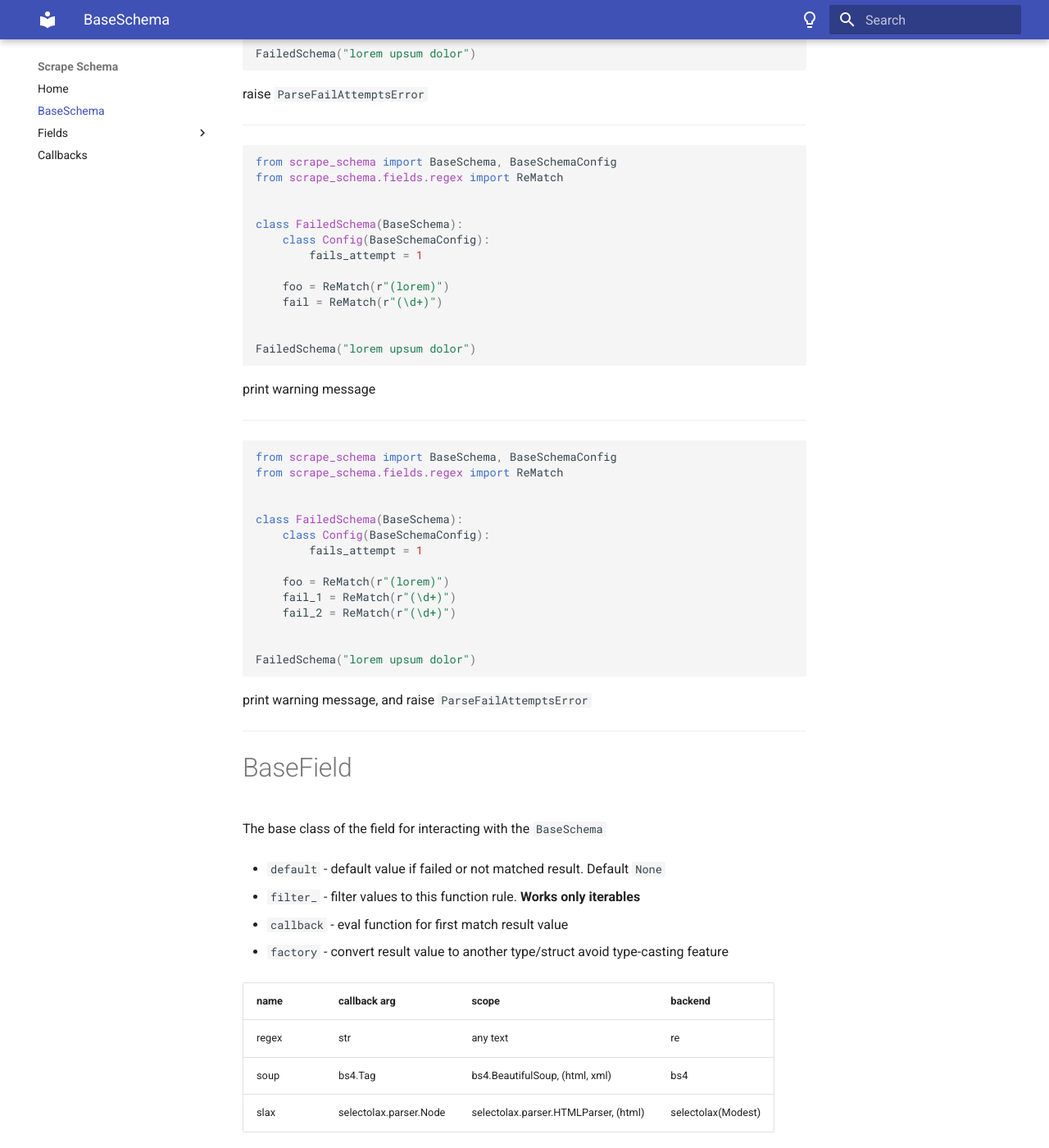
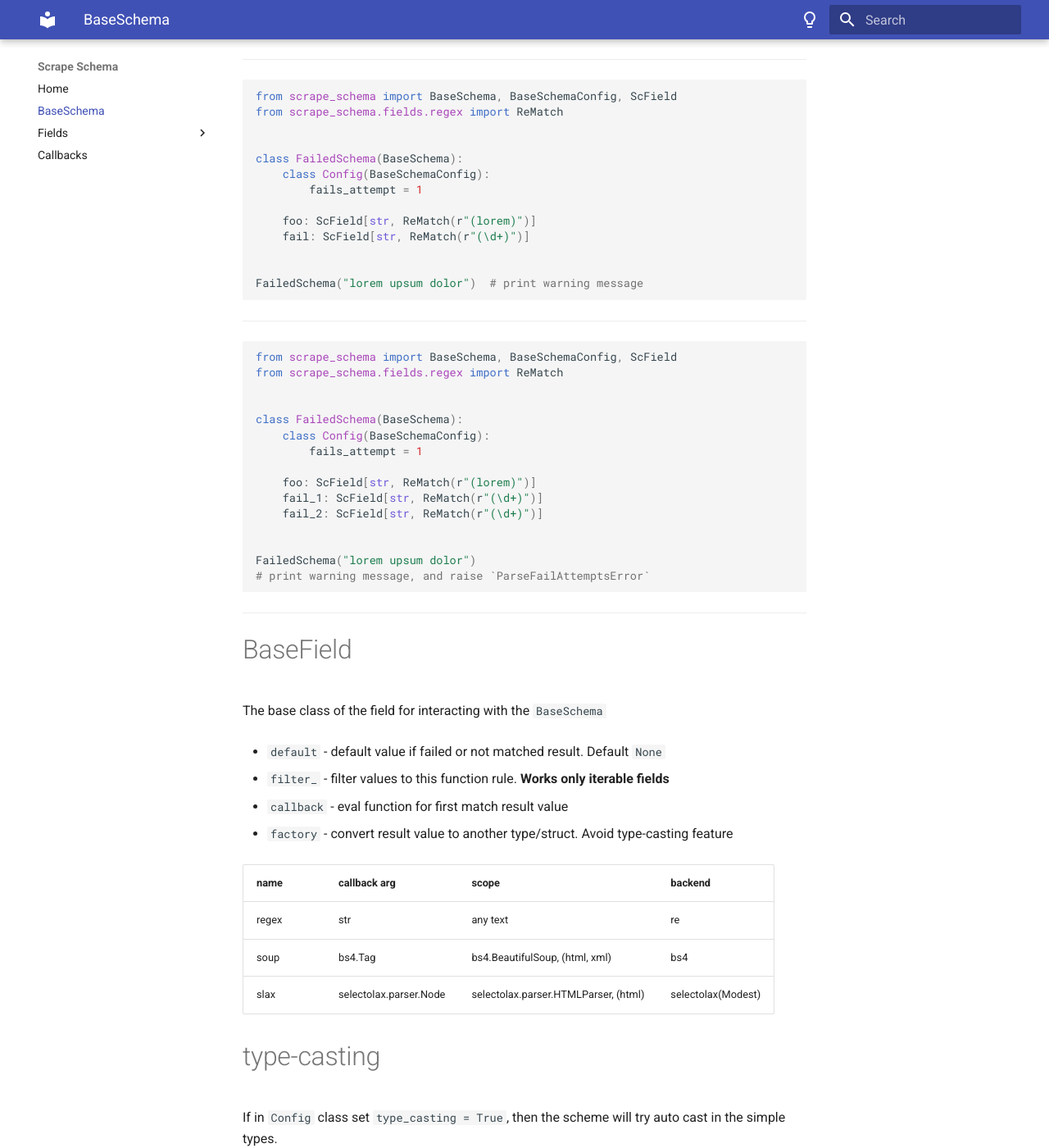
Before and after one commit to vypivshiy/scrape-schema, an MkDocs documentation site: the page built from docs/schema.md, in a window 1280 px wide and 1400 px high, scrolled down 4469 px. Shown: the whole window at 82% size. Built offline with MkDocs 1.6.1 and Material for MkDocs 9.7.7, drawn with Linux system fonts in a browser that asks for light colours; some of the changed text lies outside the part shown.

````diff
--- a/docs/schema.md
+++ b/docs/schema.md
@@ -31,16 +31,15 @@ Parse fields from markup. Alias for `BaseSchema(markup, parse_markup=True, **kwa
 * kwargs - any keyword arguments for setattr in schema
 
 ```python
-from typing import Annotated
-from scrape_schema import BaseSchema
+from scrape_schema import BaseSchema, ScField
 from scrape_schema.fields.regex import ReMatch
 
 markup = "100 lorem"
 
 
 class Schema(BaseSchema):
-    word: Annotated[str, ReMatch(r"([a-zA-Z]+)")]
-    digit: Annotated[int, ReMatch(r"(\d+)")]
+    word: ScField[str, ReMatch(r"([a-zA-Z]+)")]
+    digit: ScField[int, ReMatch(r"(\d+)")]
 
 
 print(*Schema.from_markup(markup))
@@ -51,16 +50,15 @@ print(*Schema.from_markup(markup))
 * **kwargs - any keyword arguments for setattr in schema
 
 ```python
-from typing import Annotated
-from scrape_schema import BaseSchema
+from scrape_schema import BaseSchema, ScField
 from scrape_schema.fields.regex import ReMatch
 
 markups = ["100 lorem", "200 dolor"]
 
 
 class Schema(BaseSchema):
-    word: Annotated[str, ReMatch(r"([a-zA-Z]+)")]
-    digit: Annotated[int, ReMatch(r"(\d+)")]
+    word: ScField[str, ReMatch(r"([a-zA-Z]+)")]
+    digit: ScField[int, ReMatch(r"(\d+)")]
 
 
 print(*Schema.from_list(markups), sep="\n")
@@ -74,16 +72,15 @@ Split string by crop_rule method and return schema object
 * **kwargs - any keyword arguments for setattr in schema
 
 ```python
-from typing import Annotated
-from scrape_schema import BaseSchema
+from scrape_schema import BaseSchema, ScField
 from scrape_schema.fields.regex import ReMatch
 
 markup = "100 lorem; 200 dolor"
 
 
 class Schema(BaseSchema):
-    word: Annotated[str, ReMatch(r"([a-zA-Z]+)")]
-    digit: Annotated[int, ReMatch(r"(\d+)")]
+    word: ScField[str, ReMatch(r"([a-zA-Z]+)")]
+    digit: ScField[int, ReMatch(r"(\d+)")]
 
 
 # get last string from split("; ") method
@@ -99,16 +96,15 @@ print(Schema.from_crop_rule(markup, crop_rule=lambda s: s.split("; ")[-1]))
 * **kwargs - any keyword arguments for setattr in schema
 
 ```python
-from typing import Annotated
-from scrape_schema import BaseSchema
+from scrape_schema import BaseSchema, ScField
 from scrape_schema.fields.regex import ReMatch
 
 markup = "100 lorem; 200 dolor"
 
 
 class Schema(BaseSchema):
-    word: Annotated[str, ReMatch(r"([a-zA-Z]+)")]
-    digit: Annotated[int, ReMatch(r"(\d+)")]
+    word: ScField[str, ReMatch(r"([a-zA-Z]+)")]
+    digit: ScField[int, ReMatch(r"(\d+)")]
 
 
 # get last string from split("; ") method
@@ -131,16 +127,15 @@ Alias for `BaseSchema("", parse_markup=False, **kwargs)`
 > This method is like a dataclass on minimal
 
 ```python
-from typing import Annotated
-from scrape_schema import BaseSchema
+from scrape_schema import BaseSchema, ScField
 from scrape_schema.fields.regex import ReMatch
 
 markup = "100 lorem; 200 dolor"
 
 
 class Schema(BaseSchema):
-    word: Annotated[str, ReMatch(r"([a-zA-Z]+)")]
-    digit: Annotated[int, ReMatch(r"(\d+)")]
+    word: ScField[str, ReMatch(r"([a-zA-Z]+)")]
+    digit: ScField[int, ReMatch(r"(\d+)")]
 
 
 print(Schema.from_kwargs(word="kwarg word", digit=0))
@@ -162,16 +157,18 @@ specify them - the scheme throw `MarkupNotFoundError` exception in runtime.
 from selectolax.parser import HTMLParser
 from bs4 import BeautifulSoup
 
-from scrape_schema import BaseSchema, BaseSchemaConfig
-
+from scrape_schema import BaseSchema, BaseSchemaConfig, ScField
+from scrape_schema.fields.slax import SlaxSelect, SlaxSelectList
 
 class Schema(BaseSchema):
     class Config(BaseSchemaConfig):
         parsers_config = {BeautifulSoup: {"features": "lxml"}, HTMLParser: {}}
-    ...
+    title: ScField[str, SlaxSelect("title")]
+    a: ScField[list[str], SlaxSelectList("a")]
+    # ... any fields
 ```
 
-* type_caster: bool - usage type casting feature. Default `True`
+* type_caster: bool - enable type-casting feature. Default `True`
 * fail_attempts: int - inclusion of check on success of obtaining data from the field **(compares to default value)**.
 
 | value | mode    | description                                                                                                          |
@@ -181,7 +178,7 @@ class Schema(BaseSchema):
 | n > 0 | enable  | print *n* warning's messages if field return `default` value. if n == fail_attempts - throw `ParseFailAttemptsError` |
 
 ```python
-from scrape_schema import BaseSchema, BaseSchemaConfig
+from scrape_schema import BaseSchema, BaseSchemaConfig, ScField
 from scrape_schema.fields.regex import ReMatch
 
 
@@ -189,16 +186,16 @@ class FailedSchema(BaseSchema):
     class Config(BaseSchemaConfig):
         fails_attempt = 0
 
-    foo = ReMatch(r"(lorem)")
-    fail = ReMatch(r"(\d+)")
+    foo: ScField[str, ReMatch(r"(lorem)")]
+    fail: ScField[str, ReMatch(r"(\d+)")]
 
 
 FailedSchema("lorem upsum dolor")
+# raise `ParseFailAttemptsError`
 ```
-raise `ParseFailAttemptsError`
 _____
 ```python
-from scrape_schema import BaseSchema, BaseSchemaConfig
+from scrape_schema import BaseSchema, BaseSchemaConfig, ScField
 from scrape_schema.fields.regex import ReMatch
 
 
@@ -206,16 +203,15 @@ class FailedSchema(BaseSchema):
     class Config(BaseSchemaConfig):
         fails_attempt = 1
 
-    foo = ReMatch(r"(lorem)")
-    fail = ReMatch(r"(\d+)")
+    foo: ScField[str, ReMatch(r"(lorem)")]
+    fail: ScField[str, ReMatch(r"(\d+)")]
 
 
-FailedSchema("lorem upsum dolor")
+FailedSchema("lorem upsum dolor")  # print warning message
 ```
-print warning message
 ____
 ```python
-from scrape_schema import BaseSchema, BaseSchemaConfig
+from scrape_schema import BaseSchema, BaseSchemaConfig, ScField
 from scrape_schema.fields.regex import ReMatch
 
 
@@ -223,26 +219,25 @@ class FailedSchema(BaseSchema):
     class Config(BaseSchemaConfig):
         fails_attempt = 1
 
-    foo = ReMatch(r"(lorem)")
-    fail_1 = ReMatch(r"(\d+)")
-    fail_2 = ReMatch(r"(\d+)")
+    foo: ScField[str, ReMatch(r"(lorem)")]
+    fail_1: ScField[str, ReMatch(r"(\d+)")]
+    fail_2: ScField[str, ReMatch(r"(\d+)")]
 
 
 FailedSchema("lorem upsum dolor")
+# print warning message, and raise `ParseFailAttemptsError`
 ```
-print warning message, and raise `ParseFailAttemptsError`
 ___
 # BaseField
-
 The base class of the field for interacting with the `BaseSchema`
 
 * `default` - default value if failed or not matched result. Default `None`
 
-* `filter_` - filter values to this function rule. **Works only iterables**
+* `filter_` - filter values to this function rule. **Works only iterable fields**
 
 * `callback` - eval function for first match result value
 
-* `factory` - convert result value to another type/struct avoid type-casting feature
+* `factory` - convert result value to another type/struct. Avoid type-casting feature
 
 | name  | callback arg           | scope                                | backend            |
 |-------|------------------------|--------------------------------------|--------------------|
@@ -301,7 +297,7 @@ class Schema(BaseSchema):
 ```
 
 ## factory
-change type-casting to this enchant function param. if this param None, try type-casting
+Change type-casting to this enchant function param. if this param None, try type-casting
 
 ```python
 from scrape_schema import BaseSchema, ScField
````
Also changed, not shown: other parts of docs/schema.md (+3 -2 lines), docs/callbacks.md (+40 -0 lines), docs/index.md (+33 -8 lines).
